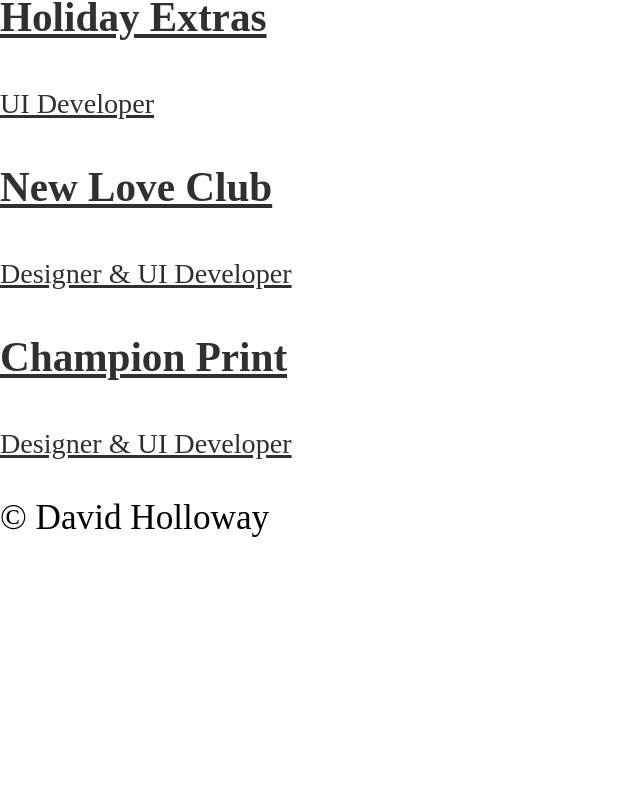
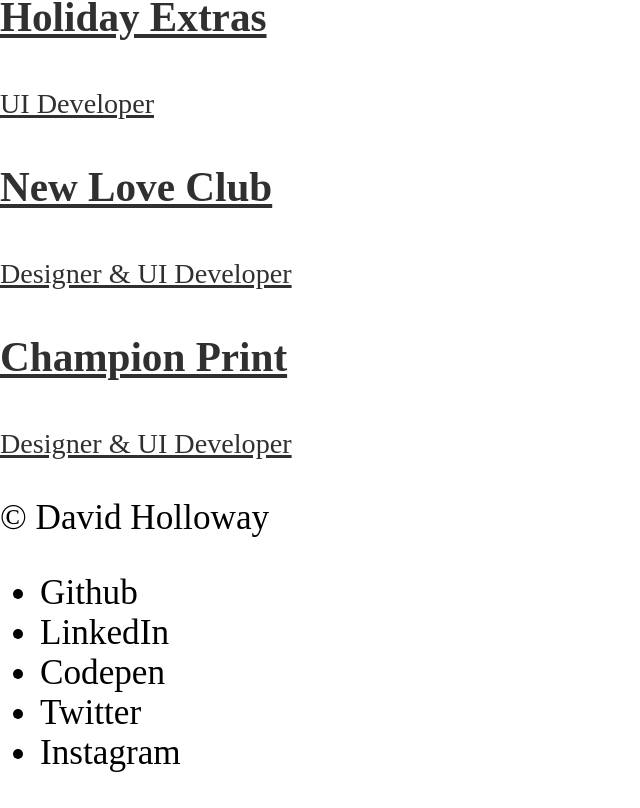
Before and after one commit to dchollo82/davidholloway, a React (Create React App) app: page / in a window 1280 px wide. Shown: the part 3823-4631 px from the top of the page, without its empty margins (0-640 px from the left). Before the commit the page ends 4396 px from the top, so only its background shows below. Built offline with nearby package versions, Linux system fonts and the light colour scheme; a web font is replaced by a local one.

Commit message:
Footer and social icons constructed; Not really liking the length of these BEM names. May revisit

```diff
--- a/src/components/Footer.js
+++ b/src/components/Footer.js
@@ -3,10 +3,16 @@
 class Footer extends React.Component {
     render() {
       return (
-
-          <p>&copy; David Holloway</p>
-
-
+        <div className="footer">
+          <p className="footer__copyright">&copy; David Holloway</p>
+          <ul className="footer__social__icons">
+            <li className="footer__social__icon footer__social__icon--github">Github</li>
+            <li className="footer__social__icon footer__social__icon--linkedin">LinkedIn</li>
+            <li className="footer__social__icon footer__social__icon--codepen">Codepen</li>
+            <li className="footer__social__icon footer__social__icon--twitter">Twitter</li>
+            <li className="footer__social__icon footer__social__icon--instagram">Instagram</li>
+          </ul>
+        </div>
       )
     }
   }
```
